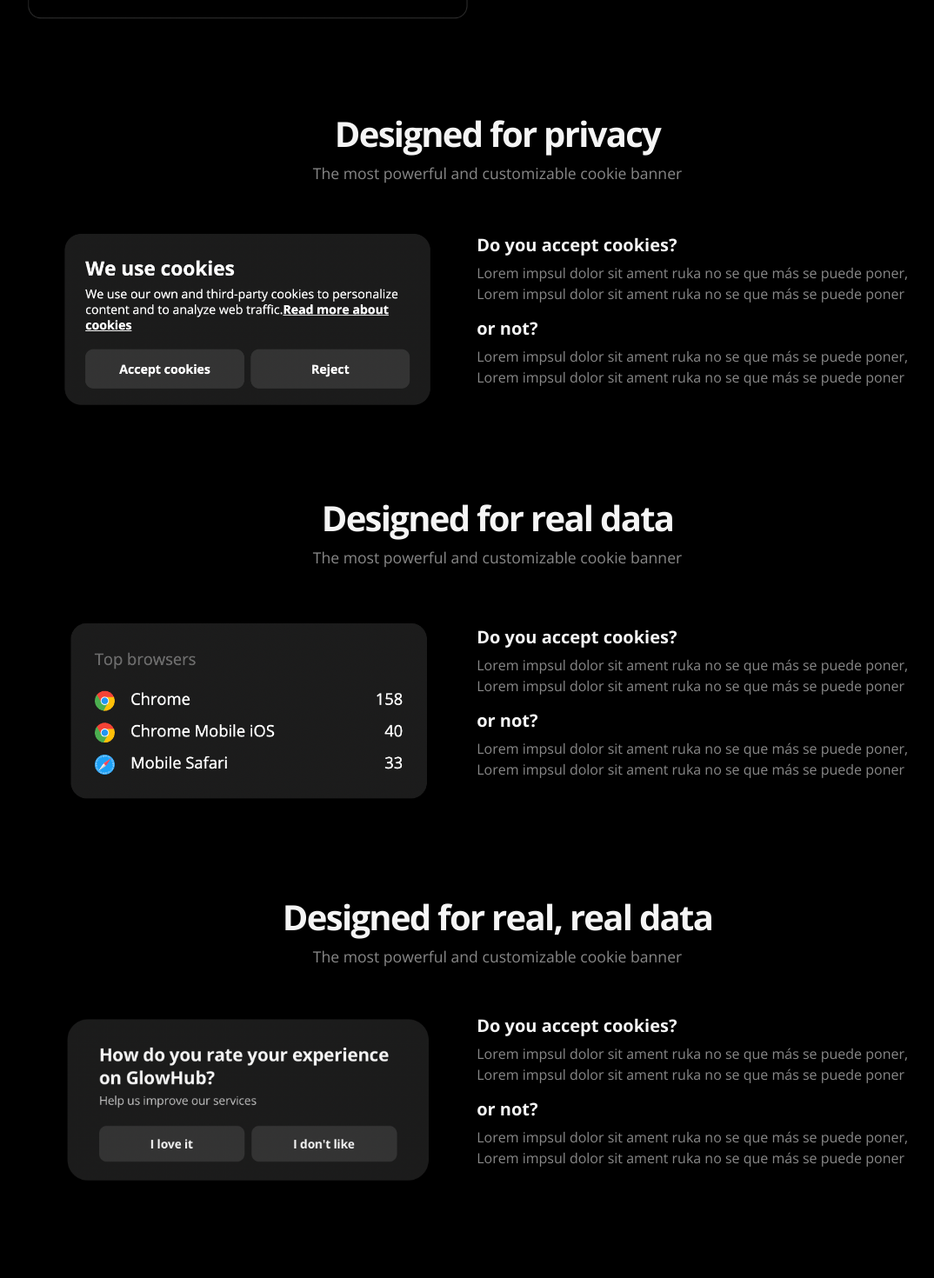
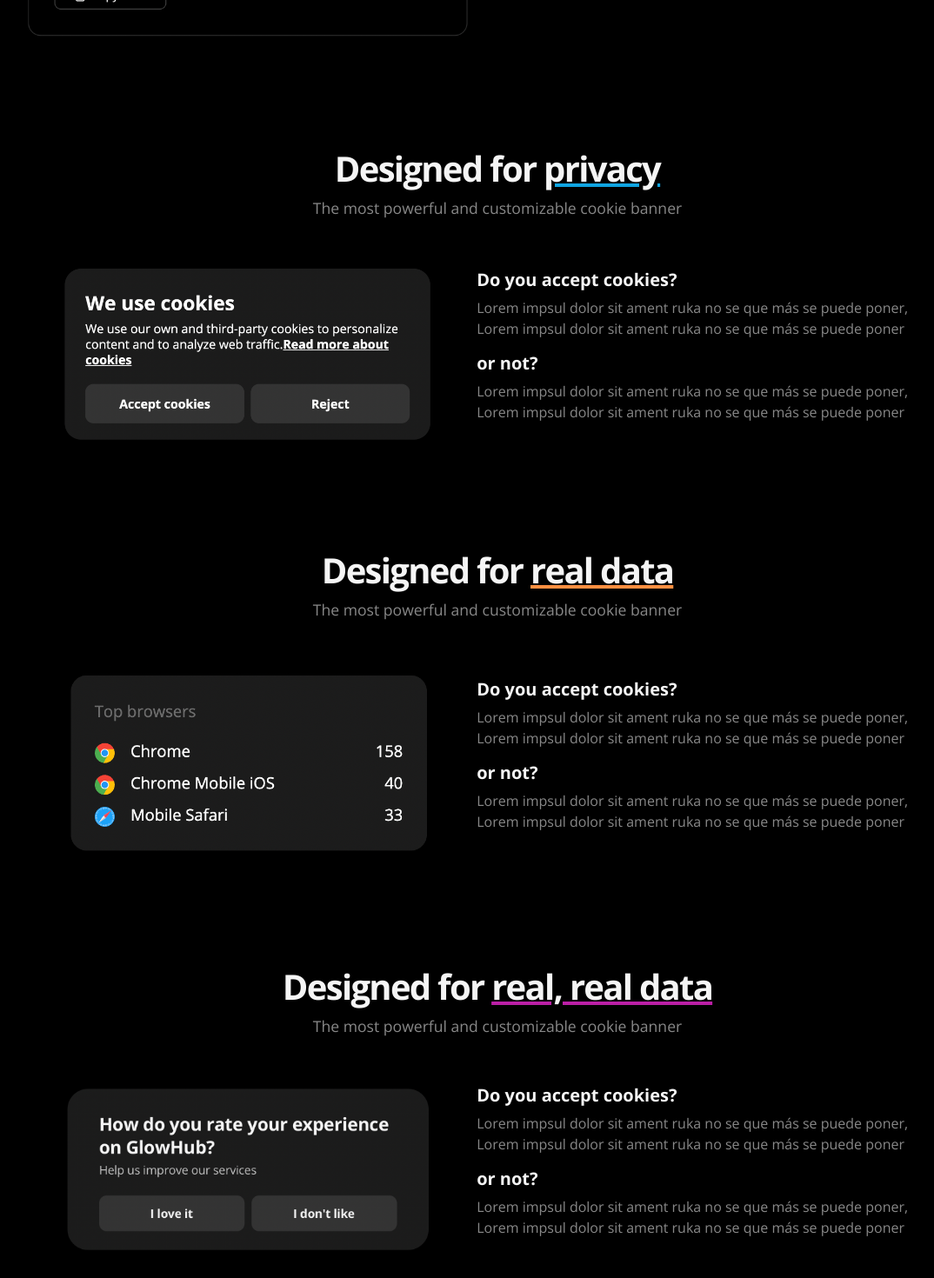
Before and after one commit to glowhub-dev/glowhub-landing, a Next.js app: page / in a window 1280 px wide. Shown: the part 1620-3090 px from the top of the page at 87% size, without its empty margins (68-1142 px from the left). Built offline with nearby package versions, Linux system fonts and the light colour scheme.

Commit message:
Underline titles

```diff
--- a/pages/index.js
+++ b/pages/index.js
@@ -88,7 +88,7 @@ export default function Home() {
 
       <section className="mx-auto glow__container">
         <div className="text-center">
-          <h1>Designed for privacy</h1>
+          <h1>Designed for <span className="underline__cookies">privacy</span></h1>
           <p className="subtitle__p">The most powerful and customizable cookie banner</p>
         </div>
 
@@ -108,7 +108,7 @@ export default function Home() {
 
       <section className="mx-auto glow__container">
         <div className="text-center">
-          <h1>Designed for real data</h1>
+          <h1>Designed for <span className="underline__analytics">real data</span></h1>
           <p className="subtitle__p">The most powerful and customizable cookie banner</p>
         </div>
 
@@ -128,7 +128,7 @@ export default function Home() {
 
       <section className="mx-auto glow__container">
         <div className="text-center">
-          <h1>Designed for real, real data</h1>
+          <h1>Designed for <span className="underline__feedback">real, real data</span></h1>
           <p className="subtitle__p">The most powerful and customizable cookie banner</p>
         </div>
 
--- a/styles/globals.scss
+++ b/styles/globals.scss
@@ -434,8 +434,23 @@ p {
 }
 
 .glow__container {
-  margin-top: 100px;
+  margin-top: 120px;
   max-width: 1100px;
+}
+
+.underline__analytics {
+  text-decoration: underline;
+  text-decoration-color: #fd8f41;
+}
+
+.underline__cookies {
+  text-decoration: underline;
+  text-decoration-color: #0fa4e1;
+}
+
+.underline__feedback {
+  text-decoration: underline;
+  text-decoration-color: #bb1fa6;
 }
 
 
```
